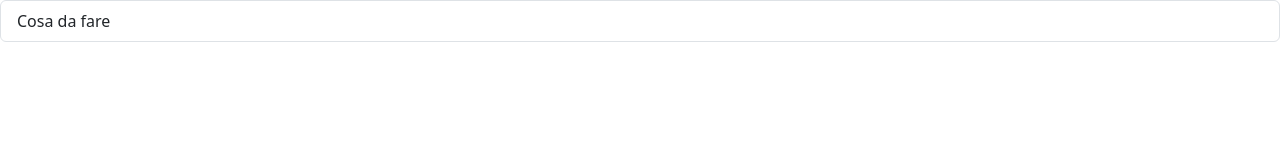
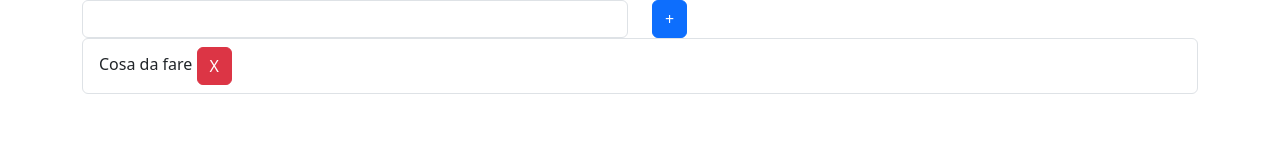
Before and after one commit to dariofusco/vue-todolist, a plain HTML site: page index.html in a window 1280 px wide. Drawn offline with nearby package versions, Linux system fonts and the light colour scheme.

Commit message:
inserisce input

```diff
--- a/index.html
+++ b/index.html
@@ -17,10 +17,27 @@
 <body>
 
     <div id="app">
-        <ul class="list-group" v-for="item in toDoList">
-            <li class="list-group-item" :class="{'text-decoration-line-through': (item.done === true)}">{{item.text}}
-            </li>
-        </ul>
+        <div class="container">
+            <div class="row">
+                <div class="col">
+                    <input type="text" class="form-control" aria-label="Sizing example input"
+                        aria-describedby="inputGroup-sizing-default" v-model="newItem.text">
+                </div>
+                <div class="col">
+                    <button type="button" class="btn btn-primary" @click="addItem">+</button>
+                </div>
+            </div>
+            <div class="row">
+                <div class="col">
+                    <ul class="list-group" v-for="item in toDoList">
+                        <li class="list-group-item" :class="{'text-decoration-line-through': (item.done === true)}">
+                            {{item.text}}
+                            <button type="button" class="btn btn-danger" v-for="item in toDoList">X</button>
+                        </li>
+                    </ul>
+                </div>
+            </div>
+        </div>
     </div>
 
     <script src="js/main.js"></script>
--- a/js/main.js
+++ b/js/main.js
@@ -1,12 +1,23 @@
-const app = Vue.createApp ({
+const app = Vue.createApp({
     data() {
         return {
+            newItem: {
+                id: "",
+                text: "",
+                done: false,
+            },
             toDoList: [{
                 id: 1,
                 text: "Cosa da fare",
                 done: false,
             }],
         }
+    },
+    methods: {
+        addItem() {
+            const itemClone = {...this.newItem}
+            this.toDoList.push(itemClone)
+        }
     }
 });
 
```
